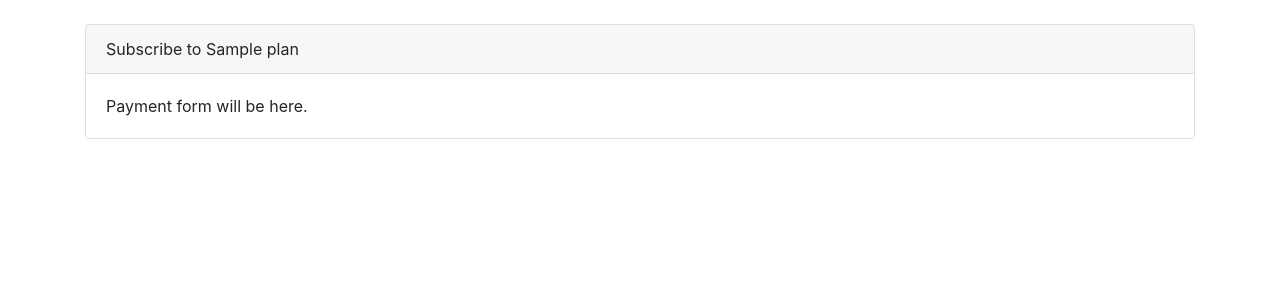
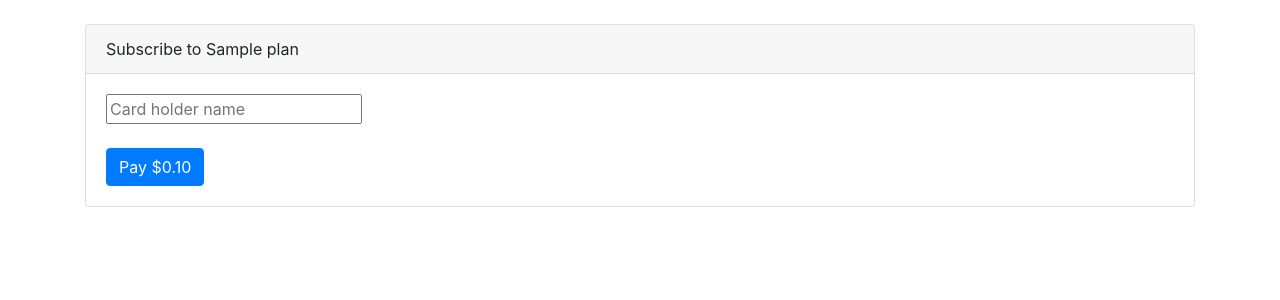
Before and after one commit to itsdenispavlovic/SaaS-old, a Laravel app: template resources/views/billing/checkout.blade.php in a window 1280 px wide. Shown: the part 56-356 px from the top of the page. Run offline with Laravel 8, Linux system fonts and the light colour scheme; a user stored in the database is signed in; tables that the repository leaves empty hold one stand-in row (values such as "Sample post"); the template is opened without the code that fills it: most values are stand-ins (such as "Sample title", 1, 10 or a date in 2020); some libraries are stand-ins or nearby versions.

Commit message:
Subscribe and switch between plans

```diff
--- a/app/Http/Controllers/BillingController.php
+++ b/app/Http/Controllers/BillingController.php
@@ -4,12 +4,14 @@ namespace App\Http\Controllers;
 
 use App\Models\Plan;
 use Illuminate\Http\Request;
+use Illuminate\Support\Facades\Auth;
 
 class BillingController extends Controller
 {
     public function index()
     {
         $plans = Plan::all();
-        return view('billing.index', compact('plans'));
+        $currentPlan = Auth::user()->subscription('default')->stripe_plan ?? NULL;
+        return view('billing.index', compact('plans', 'currentPlan'));
     }
 }
--- a/app/Models/User.php
+++ b/app/Models/User.php
@@ -5,6 +5,7 @@ namespace App\Models;
 use Illuminate\Foundation\Auth\User as Authenticatable;
 use Illuminate\Database\Eloquent\SoftDeletes;
 use Illuminate\Database\Eloquent\Factories\HasFactory;
+use Laravel\Cashier\Billable;
 
 /**
  * Class User
@@ -24,7 +25,7 @@ use Illuminate\Database\Eloquent\Factories\HasFactory;
  */
 class User extends Authenticatable
 {
-    use SoftDeletes;
+    use SoftDeletes, Billable;
 
     use HasFactory;
 
--- a/composer.json
+++ b/composer.json
@@ -15,6 +15,7 @@
         "guzzlehttp/guzzle": "^7.0.1",
         "infyomlabs/coreui-templates": "^1.0",
         "infyomlabs/laravel-generator": "8.0.x-dev",
+        "laravel/cashier": "^12.9",
         "laravel/fortify": "^1.7",
         "laravel/framework": "^8.12",
         "laravel/tinker": "^2.5",
--- a/resources/views/billing/checkout.blade.php
+++ b/resources/views/billing/checkout.blade.php
@@ -5,10 +5,115 @@
         <div class="card">
             <div class="card-header">
                 Subscribe to {{ $plan->name }}
+
+                @if(Session::has('error'))
+                    <div class="alert alert-danger">
+                        {!! Session::get('error') !!}
+                    </div>
+                @endif
             </div>
             <div class="card-body">
-                Payment form will be here.
+                <div class="row">
+                    <div class="col-md-6">
+                        <form action="{{ route('checkout.process') }}" method="POST" id="checkout-form">
+                            @csrf
+                            <input type="hidden" name="billing_plan_id" value="{{ $plan->id }}" />
+                            <input type="hidden" name="payment-method" id="payment-method" value="" />
+
+                            <input id="card-holder-name" type="text" placeholder="Card holder name">
+
+                            <!-- Stripe Elements Placeholder -->
+                            <div id="card-element"></div>
+
+                            <br />
+
+                            <button id="card-button" class="btn btn-primary">
+                                Pay ${{ number_format($plan->price / 100, 2) }}
+                            </button>
+
+                        </form>
+                    </div>
+                </div>
             </div>
         </div>
     </div>
 @stop
+
+@push('scripts')
+    <script src="https://js.stripe.com/v3/"></script>
+    <script>
+        $( document ).ready(function() {
+            let stripe = Stripe("{{ env('STRIPE_KEY') }}")
+            let elements = stripe.elements()
+            let style = {
+                base: {
+                    color: '#32325d',
+                    fontFamily: '"Helvetica Neue", Helvetica, sans-serif',
+                    fontSmoothing: 'antialiased',
+                    fontSize: '16px',
+                    '::placeholder': {
+                        color: '#aab7c4'
+                    }
+                },
+                invalid: {
+                    color: '#fa755a',
+                    iconColor: '#fa755a'
+                }
+            }
+
+            let card = elements.create('card', {style: style})
+            card.mount('#card-element')
+
+            let paymentMethod = null
+            $('#checkout-form').on('submit', function (e) {
+                if (paymentMethod) {
+                    return true
+                }
+                stripe.confirmCardSetup(
+                    "{{ $intent->client_secret }}",
+                    {
+                        payment_method: {
+                            card: card,
+                            billing_details: {name: $('#card-holder-name').val()}
+                        }
+                    }
+                ).then(function (result) {
+                    if (result.error) {
+                        console.log(result)
+                        alert('error')
+                    } else {
+                        paymentMethod = result.setupIntent.payment_method
+                        $('#payment-method').val(paymentMethod)
+                        $('#checkout-form').submit()
+                    }
+                })
+                return false
+            })
+        });
+    </script>
+@endpush
+
+@section('styles')
+    <style>
+        .StripeElement {
+            box-sizing: border-box;
+            height: 40px;
+            padding: 10px 12px;
+            border: 1px solid transparent;
+            border-radius: 4px;
+            background-color: white;
+            box-shadow: 0 1px 3px 0 #e6ebf1;
+            -webkit-transition: box-shadow 150ms ease;
+            transition: box-shadow 150ms ease;
+        }
+        .StripeElement--focus {
+            box-shadow: 0 1px 3px 0 #cfd7df;
+        }
+        .StripeElement--invalid {
+            border-color: #fa755a;
+        }
+        .StripeElement--webkit-autofill {
+            background-color: #fefde5 !important;
+        }
+    </style>
+@endsection
--- a/resources/views/layouts/_frontend.blade.php
+++ b/resources/views/layouts/_frontend.blade.php
@@ -9,6 +9,8 @@
     <link rel="stylesheet" href="https://stackpath.bootstrapcdn.com/bootstrap/4.4.1/css/bootstrap.min.css" integrity="sha384-Vkoo8x4CGsO3+Hhxv8T/Q5PaXtkKtu6ug5TOeNV6gBiFeWPGFN9MuhOf23Q9Ifjh" crossorigin="anonymous">
 
     <title>{!! config('app.name') !!}</title>
+
+    @yield('styles')
 </head>
 <body>
 <nav class="navbar fixed-top navbar-expand-lg navbar-light bg-light">
@@ -61,8 +63,10 @@
 
 <!-- Optional JavaScript -->
 <!-- jQuery first, then Popper.js, then Bootstrap JS -->
-<script src="https://code.jquery.com/jquery-3.4.1.slim.min.js" integrity="sha384-J6qa4849blE2+poT4WnyKhv5vZF5SrPo0iEjwBvKU7imGFAV0wwj1yYfoRSJoZ+n" crossorigin="anonymous"></script>
+<script src="https://code.jquery.com/jquery-3.4.1.min.js"></script>
 <script src="https://cdn.jsdelivr.net/npm/popper.js@1.16.0/dist/umd/popper.min.js" integrity="sha384-Q6E9RHvbIyZFJoft+2mJbHaEWldlvI9IOYy5n3zV9zzTtmI3UksdQRVvoxMfooAo" crossorigin="anonymous"></script>
 <script src="https://stackpath.bootstrapcdn.com/bootstrap/4.4.1/js/bootstrap.min.js" integrity="sha384-wfSDF2E50Y2D1uUdj0O3uMBJnjuUD4Ih7YwaYd1iqfktj0Uod8GCExl3Og8ifwB6" crossorigin="anonymous"></script>
+
+@stack('scripts')
 </body>
 </html>
--- a/routes/web.php
+++ b/routes/web.php
@@ -22,6 +22,7 @@ Route::get('/', function () {
 Route::group(['middleware' => 'auth'], function() {
     Route::get('billing', [BillingController::class, 'index'])->name('billing');
     Route::get('checkout/{plan_id}', [CheckoutController::class, 'checkout'])->name('checkout');
+    Route::post('checkout', [CheckoutController::class, 'processCheckout'])->name('checkout.process');
 });
 
 /**
```
Also changed, not shown: app/Http/Controllers/CheckoutController.php (+31 -1 lines), resources/views/billing/index.blade.php (+16 -4 lines), database/migrations/2019_05_03_000001_create_customer_columns.php (added), database/migrations/2019_05_03_000002_create_subscriptions_table.php (added), database/migrations/2019_05_03_000003_create_subscription_items_table.php (added), 1 other file.
